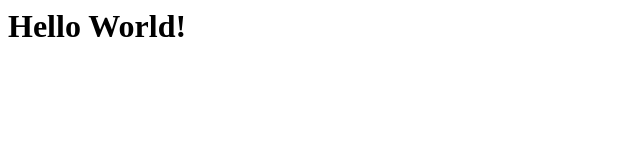
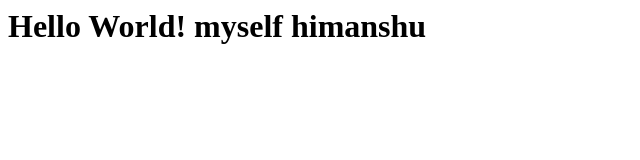
Before and after one commit to HimanshuBhivgade/NewRepository, a plain HTML site: page index.html in a window 1280 px wide. Shown: the whole page, without its empty margins (0-640 px from the left). Drawn offline with Linux system fonts and the light colour scheme.

Commit message:
First commit

```diff
--- a/index.html
+++ b/index.html
@@ -1 +1 @@
-<html><body><h1>Hello World!</h1></body></html>
+<html><body><h1>Hello World! myself himanshu</h1></body></html>
```
